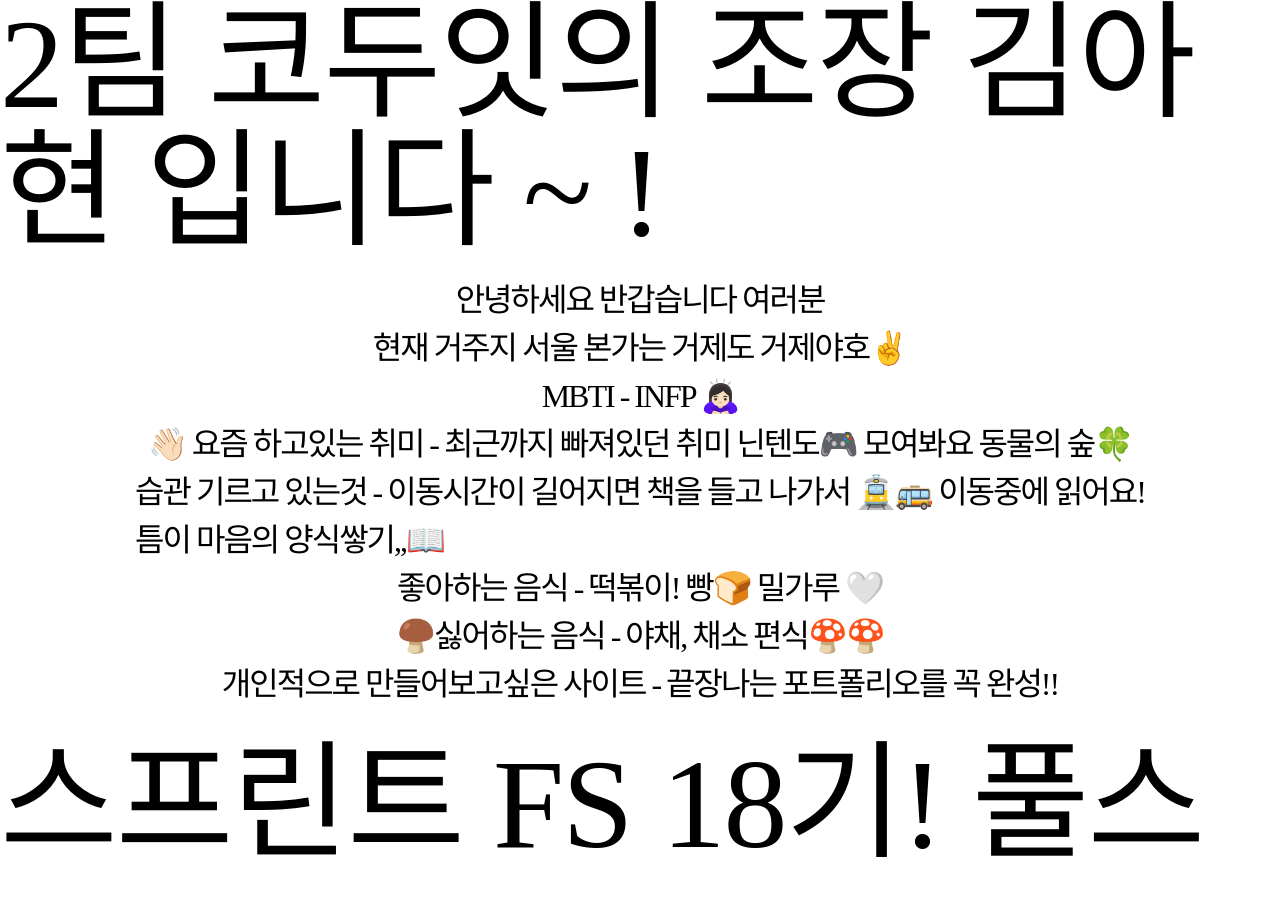
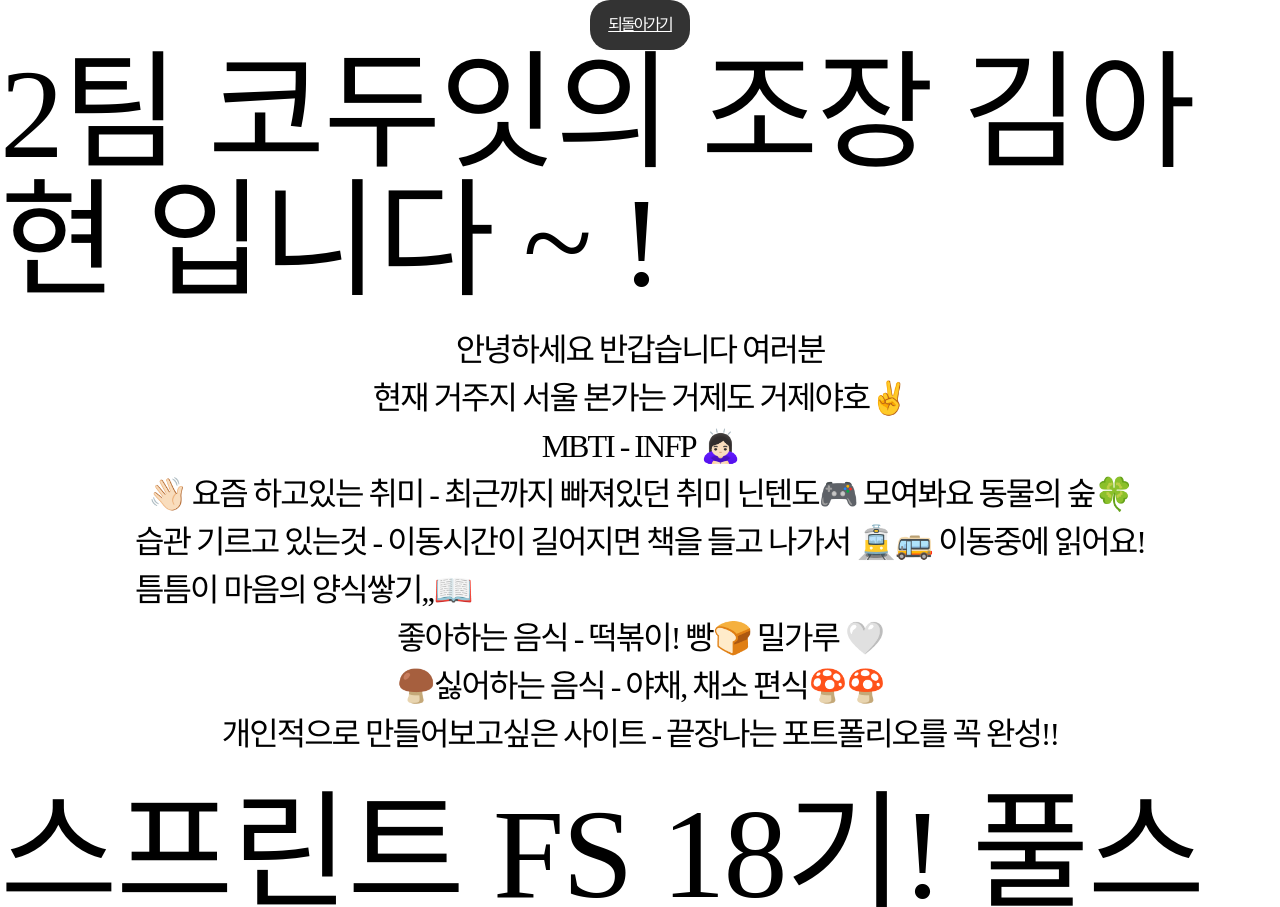
Before and after one commit to gamazzang/team-2-codoit, a plain HTML site: page ahhyun.html in a window 1280 px wide. Shown: the top 907 px of the page. Drawn offline with nearby package versions, Linux system fonts and the light colour scheme.

Commit message:
김아현 최종수정 완료

```diff
--- a/AHstyle.css
+++ b/AHstyle.css
@@ -2,6 +2,19 @@
 body {
   min-height: 100vh;
   margin: 0 auto;
+}
+
+.back {
+  width: 100px;
+  height: 50px;
+  background: #333;
+  color: #fff;
+  text-wrap: nowrap;
+  font-size: 1rem;
+  border-radius: 20px;
+  display: flex;
+  align-items: center;
+  justify-content: center;
 }
 .wrap {
   width: 100%;
--- a/ahhyun.html
+++ b/ahhyun.html
@@ -12,6 +12,7 @@
   </head>
   <body>
     <div class="wrap">
+      <a href="/index.html" class="back">되돌아가기</a>
       <h1>2팀 코두잇의 조장 김아현 입니다 ~ !</h1>
       <p>안녕하세요 반갑습니다 여러분</p>
       <p>현재 거주지 서울 본가는 거제도 거제야호✌️</p>
@@ -22,7 +23,7 @@
       </p>
       <p>
         습관 기르고 있는것 - 이동시간이 길어지면 책을 들고 나가서 🚊🚌 이동중에
-        읽어요! <br />틈이 마음의 양식쌓기,,📖
+        읽어요! <br />틈틈이 마음의 양식쌓기,,📖
       </p>
 
       <p>좋아하는 음식 - 떡볶이! 빵🍞 밀가루 🤍</p>
```
